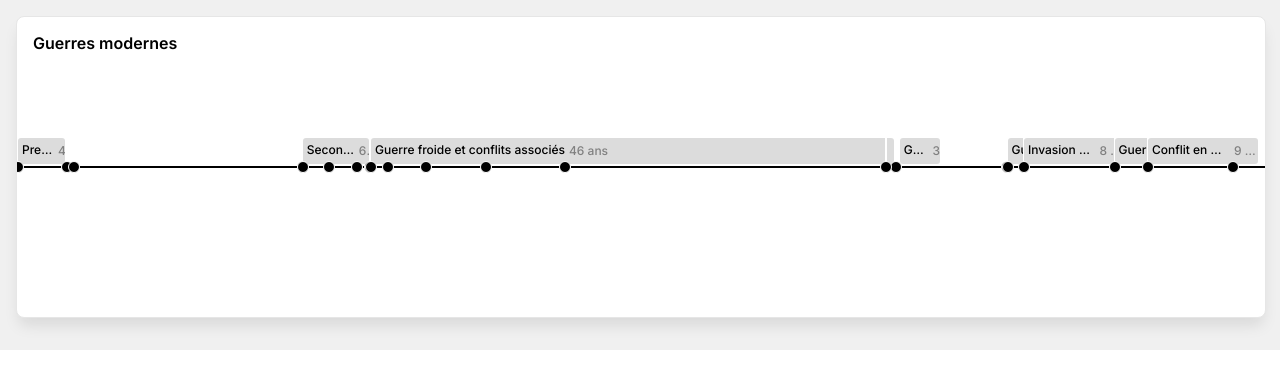
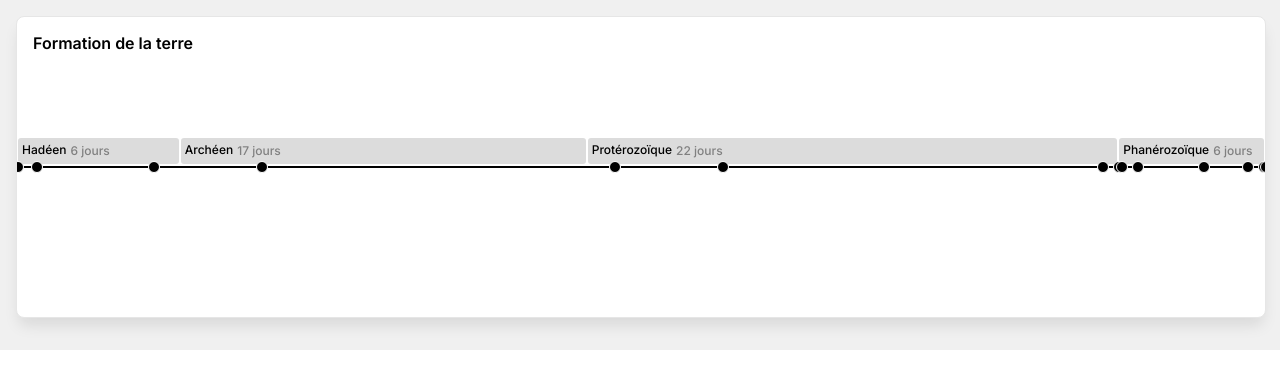
Before and after one commit to flobutbut/universTimeline, a Vue app: page / in a window 1280 px wide. Shown: the top 388 px of the page. Built offline with nearby package versions, Linux system fonts and the light colour scheme.

Commit message:
tooltip.vue : supression des logs

```diff
--- a/src/data/data.json
+++ b/src/data/data.json
@@ -1,41 +1,27 @@
 {
-  "mainTitle": "Guerres modernes",
-  "startDate": "1914-07-28",
-    "endDate": "2024-07-18",
-    "periods": [
-      { "id": 1, "title": "Première Guerre mondiale", "startDate": "1914-07-28", "endDate": "1918-11-11" },
-      { "id": 2, "title": "Seconde Guerre mondiale", "startDate": "1939-09-01", "endDate": "1945-09-02" },
-      { "id": 3, "title": "Guerre froide et conflits associés", "startDate": "1945-09-03", "endDate": "1991-12-26" },
-      { "id": 4, "title": "Guerre du Golfe", "startDate": "1991-01-17", "endDate": "1991-02-28" },
-      { "id": 5, "title": "Guerre des Balkans", "startDate": "1992-04-06", "endDate": "1995-12-14" },
-      { "id": 6, "title": "Attentats du 11 septembre", "startDate": "2001-09-11", "endDate": "2001-09-11" },
-      { "id": 7, "title": "Guerre en Afghanistan", "startDate": "2001-10-07", "endDate": "2021-08-30" },
-      { "id": 8, "title": "Invasion de l'Irak", "startDate": "2003-03-20", "endDate": "2011-12-18" },
-      { "id": 9, "title": "Guerre civile syrienne", "startDate": "2011-03-15", "endDate": "2023-12-31" },
-      { "id": 10, "title": "Conflit en Ukraine", "startDate": "2014-02-20", "endDate": "2023-12-31" }
-    ],
-    "events": [
-      { "id": 1, "title": "Assassinat de l'archiduc François-Ferdinand", "date": "1914-06-28" },
-      { "id": 2, "title": "Début de la Première Guerre mondiale", "date": "1914-07-28" },
-      { "id": 3, "title": "Armistice de la Première Guerre mondiale", "date": "1918-11-11" },
-      { "id": 4, "title": "Traité de Versailles", "date": "1919-06-28" },
-      { "id": 5, "title": "Invasion de la Pologne", "date": "1939-09-01" },
-      { "id": 6, "title": "Déclaration de guerre du Royaume-Uni et de la France à l'Allemagne", "date": "1939-09-03" },
-      { "id": 7, "title": "Attaque de Pearl Harbor", "date": "1941-12-07" },
-      { "id": 8, "title": "Débarquement de Normandie (D-Day)", "date": "1944-06-06" },
-      { "id": 9, "title": "Bombardements atomiques sur Hiroshima et Nagasaki", "date": "1945-08-06" },
-      { "id": 10, "title": "Fin de la Seconde Guerre mondiale", "date": "1945-09-02" },
-      { "id": 11, "title": "Début de la guerre froide", "date": "1947-03-12" },
-      { "id": 12, "title": "Guerre de Corée", "date": "1950-06-25" },
-      { "id": 13, "title": "Crise des missiles de Cuba", "date": "1962-10-16" },
-      { "id": 14, "title": "Guerre du Vietnam", "date": "1955-11-01" },
-      { "id": 15, "title": "Fin de la guerre froide", "date": "1991-12-26" },
-      { "id": 16, "title": "Guerre du Golfe", "date": "1991-01-17" },
-      { "id": 17, "title": "Attentats du 11 septembre", "date": "2001-09-11" },
-      { "id": 18, "title": "Invasion de l'Afghanistan", "date": "2001-10-07" },
-      { "id": 19, "title": "Invasion de l'Irak", "date": "2003-03-20" },
-      { "id": 20, "title": "Guerre civile syrienne", "date": "2011-03-15" },
-      { "id": 21, "title": "Conflit en Ukraine", "date": "2014-02-20" },
-      { "id": 22, "title": "Retrait des troupes américaines d'Afghanistan", "date": "2021-08-30" }
-    ]
-  }
+  "mainTitle": "Formation de la terre",
+  "startDate": -4600000000,
+  "endDate": 2024,
+  "periods": [
+    { "id": 1, "title": "Hadéen", "startDate": -4600000000, "endDate": -4000000000 },
+    { "id": 2, "title": "Archéen", "startDate": -4000000000, "endDate": -2500000000 },
+    { "id": 3, "title": "Protérozoïque", "startDate": -2500000000, "endDate": -541000000 },
+    { "id": 4, "title": "Phanérozoïque", "startDate": -541000000, "endDate": 2024 }
+  ],
+  "events": [
+    { "id": 1, "title": "Formation de la Terre", "date": -4600000000 },
+    { "id": 2, "title": "Formation de la Lune", "date": -4530000000 },
+    { "id": 3, "title": "Premières traces de vie", "date": -4100000000 },
+    { "id": 4, "title": "Premiers stromatolites", "date": -3700000000 },
+    { "id": 5, "title": "Apparition de l'oxygène atmosphérique (Grande Oxydation)", "date": -2400000000 },
+    { "id": 6, "title": "Apparition des premiers eucaryotes", "date": -2000000000 },
+    { "id": 7, "title": "Apparition des premiers animaux (faune d'Édiacara)", "date": -600000000 },
+    { "id": 8, "title": "Explosion cambrienne", "date": -541000000 },
+    { "id": 9, "title": "Premiers poissons", "date": -530000000 },
+    { "id": 10, "title": "Colonisation des terres par les plantes", "date": -470000000 },
+    { "id": 11, "title": "Apparition des dinosaures", "date": -230000000 },
+    { "id": 12, "title": "Extinction des dinosaures", "date": -66000000 },
+    { "id": 13, "title": "Apparition des premiers hominidés", "date": -7000000 },
+    { "id": 14, "title": "Apparition de l'Homo sapiens", "date": -300000 }
+  ]
+}
```
Also changed, not shown: src/components/tooltip.vue (+1 -13 lines).
